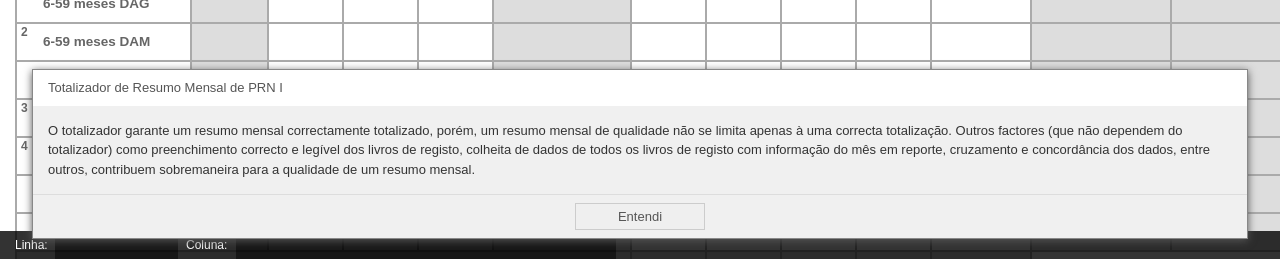
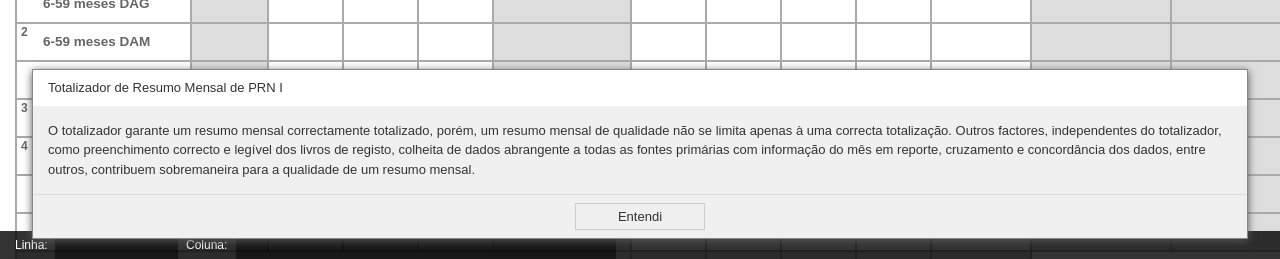
Before and after one commit to Quinamine/totalizador-de-resumo-mensal-de-prn-i, a plain HTML site: page index.html in a window 1280 px wide. Shown: the part 541-800 px from the top of the page. Drawn offline with Linux system fonts and the light colour scheme; a script that the page names is missing.

Commit message:
HTML/CSS: Actualizei a primeira mensagem de diálogo sobre factores que contribuem para um bom resumo mensal.

```diff
--- a/anatomia/layout.css
+++ b/anatomia/layout.css
@@ -610,7 +610,6 @@ details[open] .details__summary {
 .dialog-box-default__title {
     padding: 8px 15px;
     background-color: var(--yt);
-    color: var(--gray--5);
     white-space: nowrap;
     width: 100%;
     overflow: hidden;
@@ -633,7 +632,7 @@ details[open] .details__summary {
     font-size: 13px;
     display: block;
     transition-duration: .4s;
-    color: var(--gray--5);
+    color: var(--cor-de-texto);
 }
 .dialog-box-default__btn:hover {
     background-color: var(--cor-de-realce);
--- a/index.html
+++ b/index.html
@@ -409,7 +409,7 @@
         <section class="dialog-boxes --no-print">
             <div class="dialog-box-default dialog-box-default--sobre-aqd">
                 <h3 class="dialog-box-default__title">Totalizador de Resumo Mensal de <abbr title="Programa de Reabilitação Nutricional para Crianças dos 6 meses aos 14 anos">PRN I</abbr></h3>
-                <p class="dialog-box-default__p">O totalizador garante um resumo mensal correctamente totalizado, porém, um resumo mensal de qualidade não se limita apenas à uma correcta totalização. Outros factores (que não dependem do totalizador) como preenchimento correcto e legível dos livros de registo, colheita de dados de todos os livros de registo com informação do mês em reporte, cruzamento e concordância dos dados, entre outros, contribuem sobremaneira para a qualidade de um resumo mensal.</p>
+                <p class="dialog-box-default__p">O totalizador garante um resumo mensal correctamente totalizado, porém, um resumo mensal de qualidade não se limita apenas à uma correcta totalização. Outros factores, independentes do totalizador, como preenchimento correcto e legível dos livros de registo, colheita de dados abrangente a todas as fontes primárias com informação do mês em reporte, cruzamento e concordância dos dados, entre outros, contribuem sobremaneira para a qualidade de um resumo mensal.</p>
                 <div class="dialog-box-default__btn-container">
                     <button class="dialog-box-default__btn dialog-box-default__btn--aqd">Entendi</button>
                 </div>
@@ -504,7 +504,7 @@
                     <li>Ter colhido os dados de todos os indicadores da ficha nas respectivas fontes primárias (livro(s) de registo de PRN para pacientes dos 6 meses aos 14 anos) da sua Unidade Sanitária;</li>
                     <li>E por fim, preencher os dados nas células correspondentes em função das variáveis (indicador e faixa etária) e consequentemente os respectivos totais são, em tempo real, correcta e automaticamente calculados.</li>
                 </ul>
-                <p class="artigo__p--destaque">O totalizador garante um resumo mensal correctamente totalizado, porém, um resumo mensal de qualidade não se limita apenas à uma correcta totalização. Outros factores (que não dependem do totalizador) como preenchimento correcto e legível dos livros de registo, colheita de dados de todos os livros de registo com informação do mês em reporte, cruzamento e concordância dos dados, entre outros, contribuem sobremaneira para a qualidade de um resumo mensal.</p>
+                <p class="artigo__p--destaque">O totalizador garante um resumo mensal correctamente totalizado, porém, um resumo mensal de qualidade não se limita apenas à uma correcta totalização. Outros factores, independentes do totalizador, como preenchimento correcto e legível dos livros de registo, colheita de dados abrangente a todas as fontes primárias com informação do mês em reporte, cruzamento e concordância dos dados, entre outros, contribuem sobremaneira para a qualidade de um resumo mensal.</p>
                 <h3 class="artigo__titulo artigo__titulo--nivel-2">Qual é o destino dos dados que eu insiro?</h3>
                 <p>São guardados no seu celular ou computador, por meio de um recurso chamado <a href="https://developer.mozilla.org/pt-BR/docs/Web/API/Web_Storage_API" target="_blank">Web Storage</a> e você tem total controle sobre os dados, podendo mantê-los ou apagá-los por meio da opção "<b>Esvaziar ficha</b>" no menu do totalizador ou excluindo os dados de navegação do seu navegador.</p>
                 <h3 class="artigo__titulo artigo__titulo--nivel-2">Vantagens do totalizador</h3>
```
Also changed, not shown: 1 other file.
